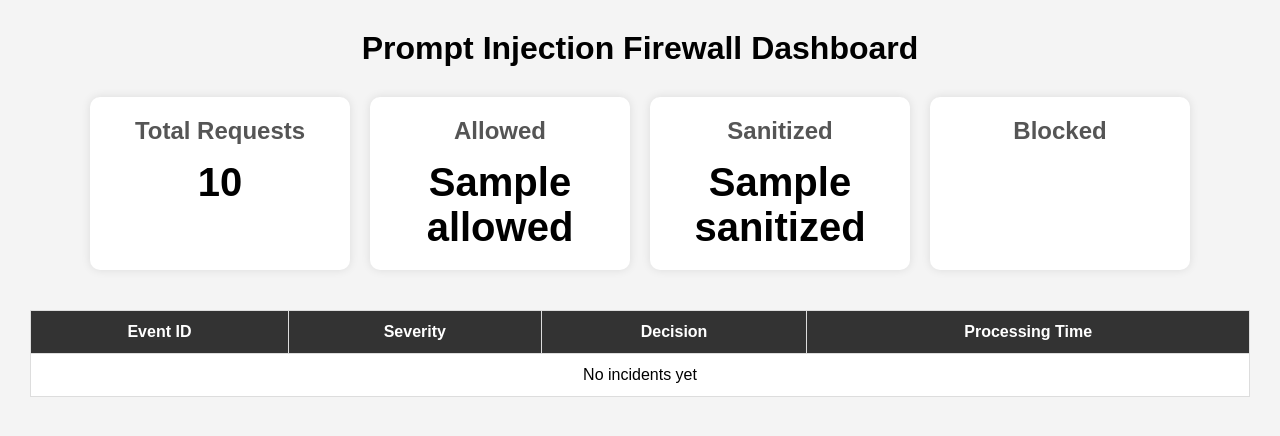
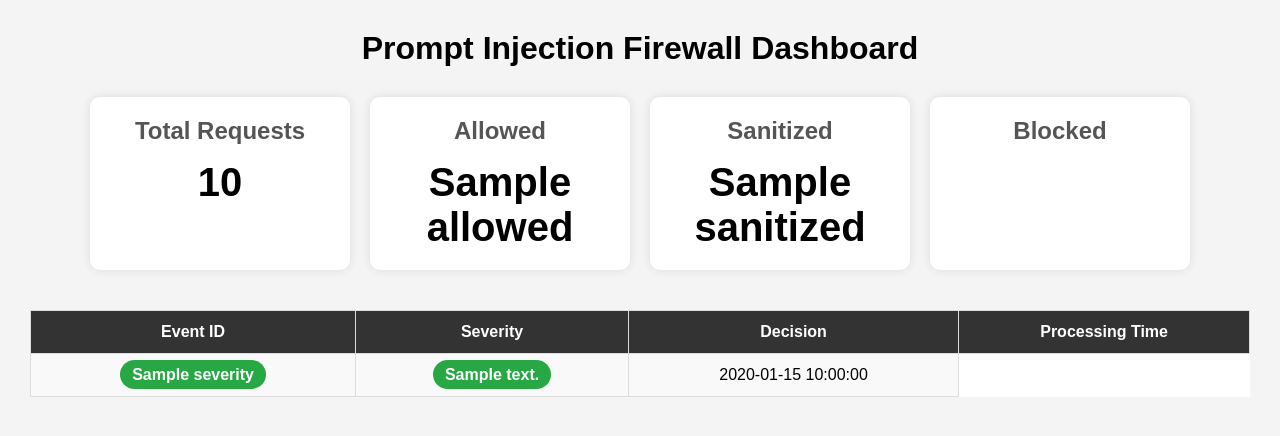
Before and after one commit to shivani-netsec/Prompt-Injection-Firewall, a FastAPI app: template templates/dashboard.html in a window 1280 px wide. Shown: the top 436 px of the page. Run offline with FastAPI, Linux system fonts and the light colour scheme; the template is opened without the code that fills it: most values are stand-ins (such as "Sample title", 1, 10 or a date in 2020).

Commit message:
Improved dashboard with color-coded severity

```diff
--- a/app.py
+++ b/app.py
@@ -11,7 +11,7 @@ from fastapi import Request
 from fastapi.responses import HTMLResponse
 from dashboard.dashboard import templates
 from utils.risk import classify_risk
-from dashboard.parser import get_dashboard_stats
+from dashboard.parser import get_dashboard_stats, get_recent_incidents
 
 
 
@@ -28,12 +28,14 @@ def home():
 def dashboard(request: Request):
 
     stats = get_dashboard_stats()
+    incidents = get_recent_incidents()
 
     return templates.TemplateResponse(
         request=request,
         name="dashboard.html",
         context={
-            "stats": stats
+            "stats": stats,
+            "incidents": incidents
         }
     )
 
--- a/dashboard/parser.py
+++ b/dashboard/parser.py
@@ -30,3 +30,50 @@ def get_dashboard_stats():
     )
 
     return stats
+
+def get_recent_incidents(limit=10):
+
+    incidents = []
+
+    if not os.path.exists(LOG_FILE):
+        return incidents
+
+    with open(LOG_FILE, "r", encoding="utf-8") as file:
+        content = file.read()
+
+    logs = content.split("=" * 60)
+
+    for log in reversed(logs):
+
+        log = log.strip()
+
+        if not log:
+            continue
+
+        incident = {
+            "event_id": "",
+            "severity": "",
+            "decision": "",
+            "processing_time": ""
+        }
+
+        for line in log.splitlines():
+
+            if line.startswith("Event ID:"):
+                incident["event_id"] = line.replace("Event ID:", "").strip()
+
+            elif line.startswith("Severity:"):
+                incident["severity"] = line.replace("Severity:", "").strip()
+
+            elif line.startswith("Decision:"):
+                incident["decision"] = line.replace("Decision:", "").strip()
+
+            elif line.startswith("Processing Time:"):
+                incident["processing_time"] = line.replace("Processing Time:", "").strip()
+
+        incidents.append(incident)
+
+        if len(incidents) >= limit:
+            break
+
+    return incidents
--- a/templates/dashboard.html
+++ b/templates/dashboard.html
@@ -59,6 +59,33 @@
             background:#333;
             color:white;
         }
+        tr:nth-child(even){
+            background:#f9f9f9;
+        }
+
+        .allowed{
+            background:#28a745;
+            color:white;
+            padding:6px 12px;
+            border-radius:20px;
+            font-weight:bold;
+        }
+
+        .sanitized{
+            background:#ffc107;
+            color:black;
+            padding:6px 12px;
+            border-radius:20px;
+            font-weight:bold;
+        }
+
+        .blocked{
+            background:#dc3545;
+            color:white;
+            padding:6px 12px;
+            border-radius:20px;
+            font-weight:bold;
+        }
 
     </style>
 
@@ -101,9 +128,52 @@
     <th>Processing Time</th>
 </tr>
 
+{% if incidents %}
+
+    {% for incident in incidents %}
+
+    <tr>
+      <td>
+
+            {% if incident.severity == "Critical" %}
+                <span class="blocked">{{ incident.severity }}</span>
+
+            {% elif incident.severity == "Medium" %}
+                <span class="sanitized">{{ incident.severity }}</span>
+
+            {% else %}
+                <span class="allowed">{{ incident.severity }}</span>
+
+            {% endif %}
+
+        </td>
+
+        <td>
+
+            {% if incident.decision == "Blocked" %}
+                <span class="blocked">{{ incident.decision }}</span>
+
+            {% elif incident.decision == "Sanitized" %}
+                <span class="sanitized">{{ incident.decision }}</span>
+
+            {% else %}
+                <span class="allowed">{{ incident.decision }}</span>
+
+            {% endif %}
+
+        </td>
+        <td>{{ incident.processing_time }}</td>
+    </tr>
+
+     {% endfor %}
+
+{% else %}
+
 <tr>
-    <td colspan="4">No incidents yet</td>
+    <td colspan="4">No incidents found</td>
 </tr>
+
+{% endif %}
 
 </table>
 
```
